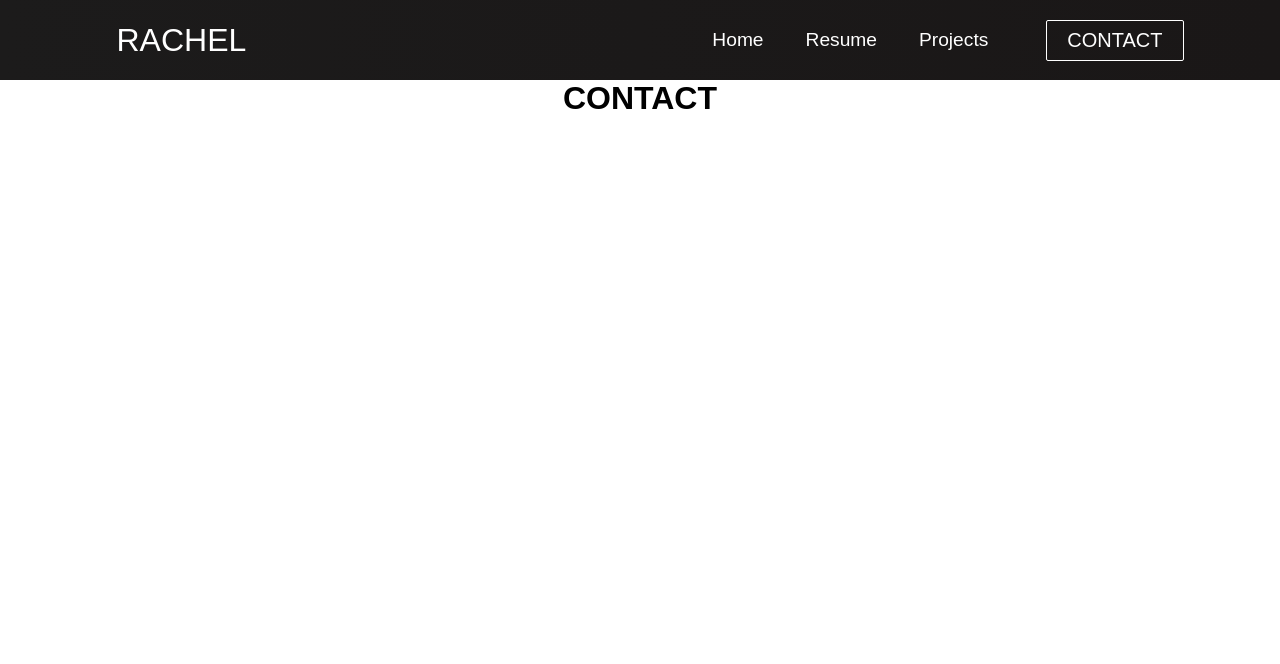
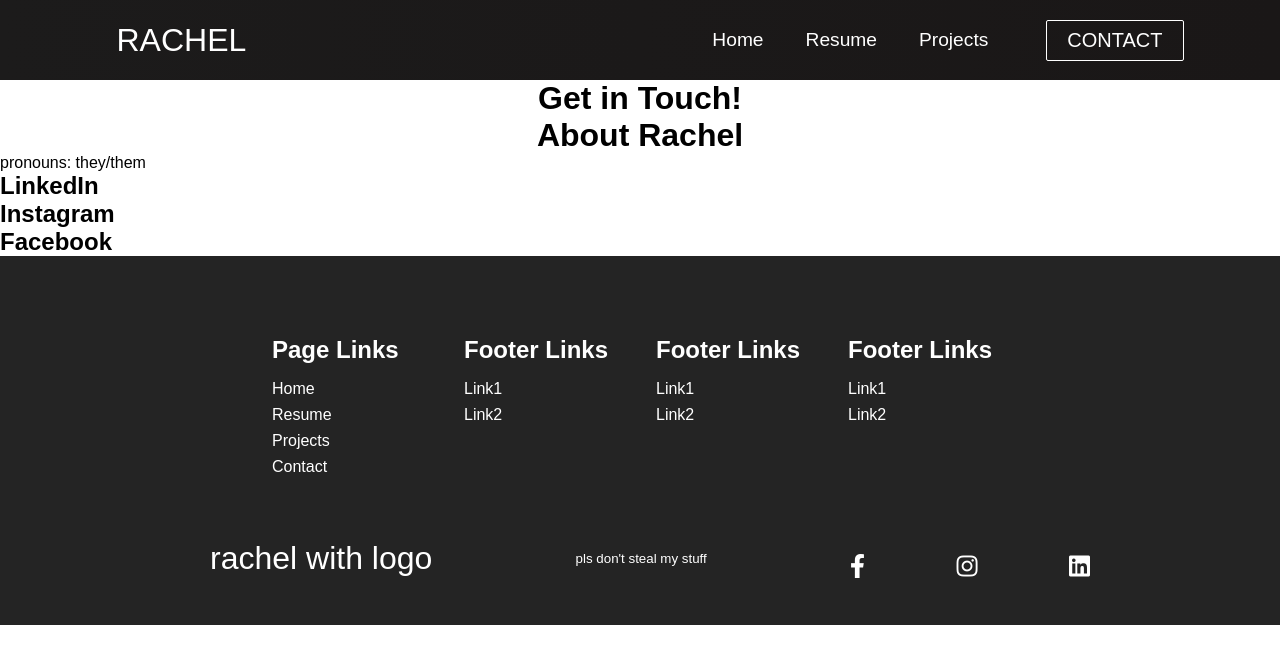
Before and after one commit to rachel-vanderloop/React-Website, a React (Create React App) app: page /contact in a window 1280 px wide. Shown: the top 664 px of the page. Built offline with nearby package versions, Linux system fonts and the light colour scheme.

Commit message:
shell complete, working on contact page now and projects/resume will come next

```diff
--- /dev/null
+++ b/src/components/ContactForm.js
@@ -0,0 +1,11 @@
+import React from 'react';
+
+function ContactForm() {
+    return (
+        <div>
+
+        </div>
+    )
+}
+
+export default ContactForm;
--- a/src/components/Footer.js
+++ b/src/components/Footer.js
@@ -9,9 +9,11 @@ function Footer() {
             <div className='footer-links'>
                 <div className='footer-link-wrapper'>
                     <div className='footer-link-items'>
-                        <h2>Footer Links</h2>
-                        <Link to='/contact'>Link1</Link>
-                        <Link to='/projects'>Link2</Link>
+                        <h2>Page Links</h2>
+                        <Link to='/'>Home</Link>
+                        <Link to='/resume'>Resume</Link>
+                        <Link to='/projects'>Projects</Link>
+                        <Link to='/contact'>Contact</Link>
                     </div>
                     <div className='footer-link-items'>
                         <h2>Footer Links</h2>
@@ -64,4 +66,4 @@ function Footer() {
     );
 }
 
-export default Footer
+export default Footer;
--- a/src/components/Navbar.js
+++ b/src/components/Navbar.js
@@ -63,4 +63,4 @@ function Navbar() {
     )
 }
 
-export default Navbar
+export default Navbar;
--- a/src/components/pages/Contact.js
+++ b/src/components/pages/Contact.js
@@ -1,9 +1,29 @@
 import React from 'react';
+import Footer from '../Footer';
+import '../../App.css';
+import ContactForm from '../ContactForm';
 
 function Contact() {
     return (
         <div>
-            <h1>CONTACT</h1>
+            <h1>Get in Touch!</h1>
+            <div className='contact-wrapper'>
+                <div className='contact-left-wrapper'>
+                    <div className='contact-blurb'>
+                        <h1>About Rachel</h1>
+                        <p>pronouns: they/them</p>
+                    </div>
+                    <div className='contact-socials'>
+                        <h2>LinkedIn</h2>
+                        <h2>Instagram</h2>
+                        <h2>Facebook</h2>
+                    </div>
+                </div>
+                <div className='contact-form'>
+                    <ContactForm/>
+                </div>
+            </div>
+            <Footer/>
         </div>
     )
 }
```
Also changed, not shown: src/components/ContactForm.css (added).
